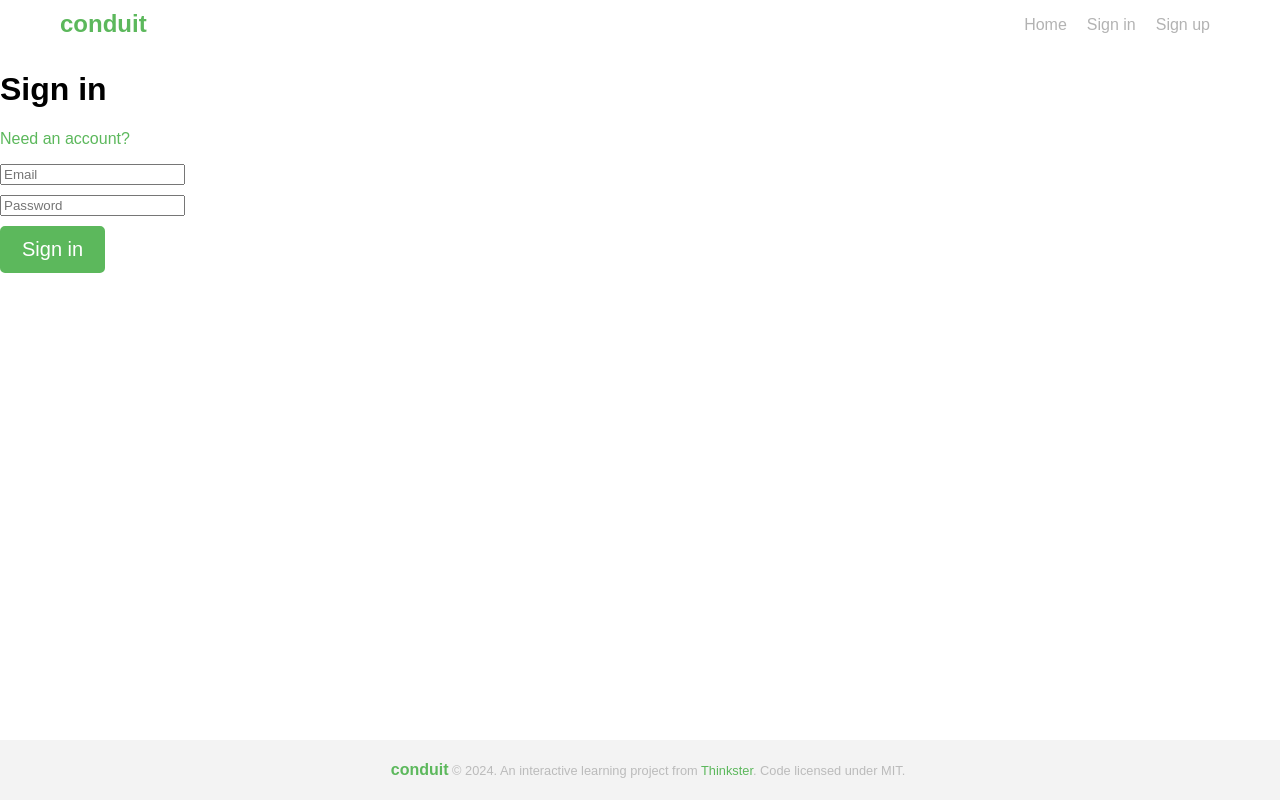
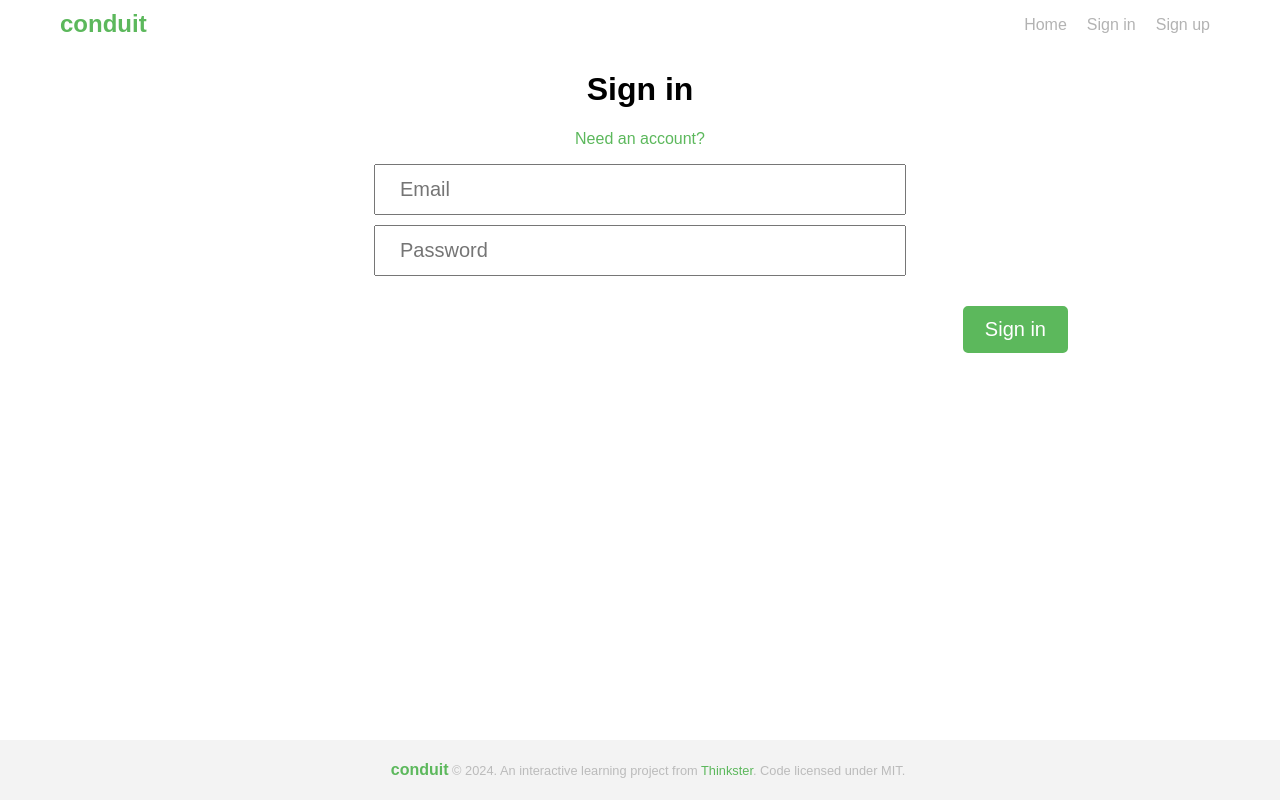
Before and after one commit to Error-4444/mcu-112-web-12131546-final, an Angular app: page /login in a window 1280 px wide. Built offline with nearby package versions, Linux system fonts and the light colour scheme.

Commit message:
登入元件置中

```diff
--- a/src/app/login/login.component.css
+++ b/src/app/login/login.component.css
@@ -1,5 +1,4 @@
 input {
-  display: flex;
   flex-direction: column;
   margin-bottom: 10px;
 }
@@ -7,6 +6,11 @@ input {
 .text-xs-center a {
   color: #5cb85c;
   text-decoration: none;
+}
+
+.text-xs-center a:hover {
+  color: #5cb85c;
+  text-decoration: underline;
 }
 
 button {
@@ -19,7 +23,47 @@ button {
   font-size: 1.25rem;
 }
 
+.input-button-container {
+  display: flex;
+  flex-direction: column;
+  align-items: center;
+}
+
+.input-container {
+  display: flex;
+  flex-direction: column;
+  align-items: center;
+}
+
+.button-container {
+  margin-top: 20px;
+  align-self: flex-end;
+  margin-right: 212px;
+  margin-bottom: 10px;
+}
+
 button:hover {
   background-color: #388e3c;
   border-color: #388e3c;
 }
+
+input[type="text1"],
+input[type="text2"] {
+  padding: 0.75rem 1.5rem;
+  font-size: 1.25rem;
+  width: 480px;
+}
+
+.container {
+  text-align: center;
+}
+
+.input-container {
+  display: flex;
+  flex-direction: column;
+  align-items: center;
+}
+
+.text-center {
+  text-align: center;
+}
--- a/src/app/login/login.component.html
+++ b/src/app/login/login.component.html
@@ -1,7 +1,13 @@
-<h1 class="text-xs-center">Sign in</h1>
-<p class="text-xs-center"><a href="/register">Need an account?</a></p>
-<input type="text1" placeholder="Email" />
-<input type="text2" placeholder="Password" />
-<div class="form-action">
-  <button type="button">Sign in</button>
+<div class="container">
+  <h1 class="text-xs-center">Sign in</h1>
+  <p class="text-xs-center"><a href="/register">Need an account?</a></p>
+  <div class="input-button-container">
+    <div class="input-container">
+      <input type="text1" placeholder="Email" />
+      <input type="text2" placeholder="Password" />
+    </div>
+    <div class="button-container">
+      <button type="button">Sign in</button>
+    </div>
+  </div>
 </div>
```
